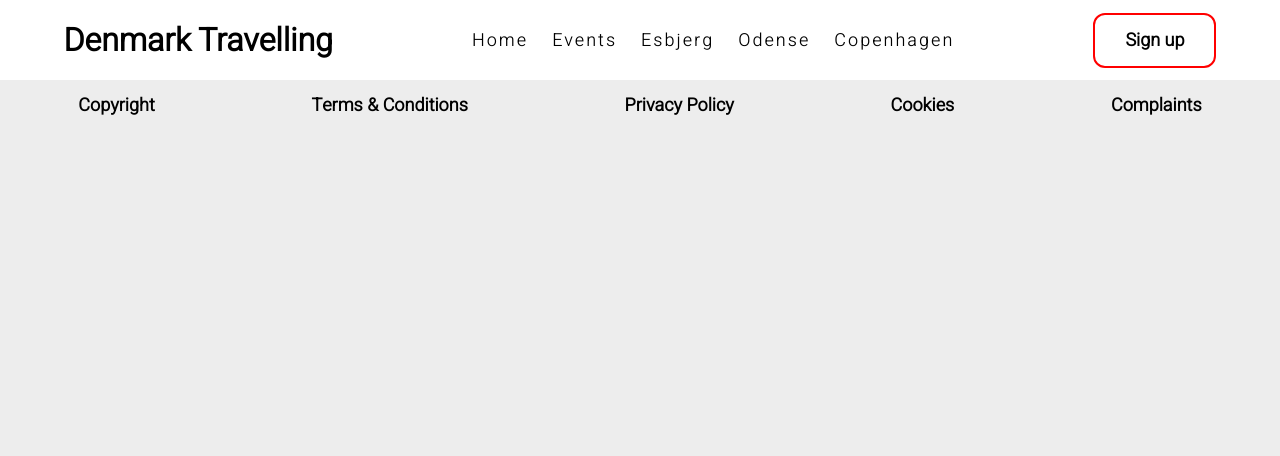
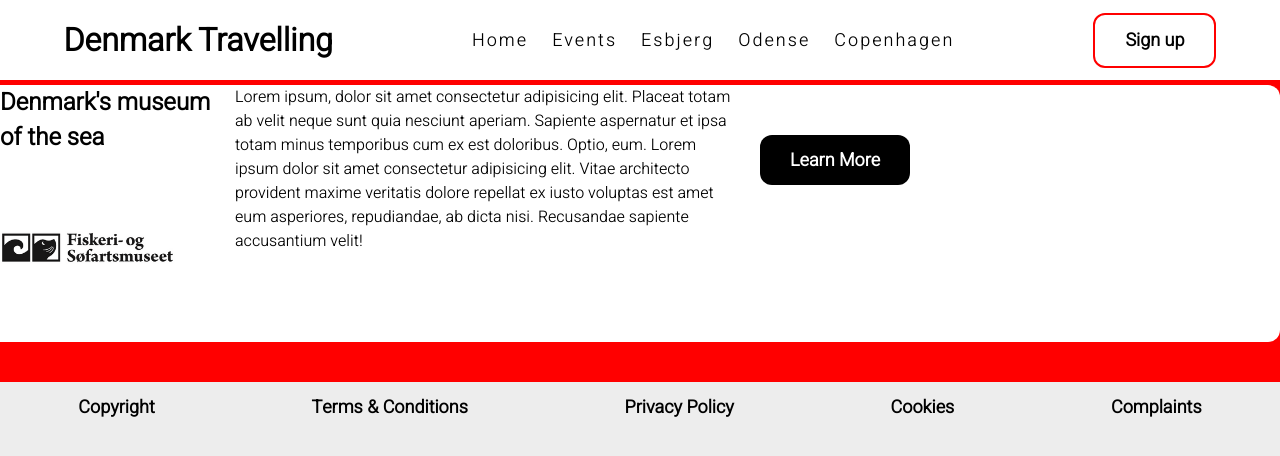
Before and after one commit to NimNim20/Mandatory-Project, a plain HTML site: page Esbjerg.html in a window 1280 px wide. Drawn offline with Linux system fonts and the light colour scheme.

Commit message:
Added museum

```diff
--- a/Esbjerg.html
+++ b/Esbjerg.html
@@ -11,7 +11,7 @@
 </head>
 <body>
 
-  <div class="container">
+  <div class="container esbjergbg">
 
     <div class="navbar">
       <div class="logo">
@@ -33,7 +33,28 @@
       </div>
     </div>
 
+    <div class="attractions">
+      <div class="venues">
+        <div class="seamuseum">
+          <div>
+            <h2 style="width: 235px; height: 75px;">Denmark's museum of the sea</h2>
+            <img src="img/fimus_logo_lille-2.png" style="width: 175px; height: 175px;">
 
+          </div>
+          <p style="width: 500px;">Lorem ipsum, dolor sit amet consectetur adipisicing elit. Placeat totam ab velit neque sunt quia nesciunt aperiam. Sapiente aspernatur et ipsa totam minus temporibus cum ex est doloribus. Optio, eum. Lorem ipsum dolor sit amet consectetur adipisicing elit. Vitae architecto provident maxime veritatis dolore repellat ex iusto voluptas est amet eum asperiores, repudiandae, ab dicta nisi. Recusandae sapiente accusantium velit!</p>
+          <a href="https://fimus.dk/en/?_gl=1*9f7t3s*_up*MQ..*_ga*NDE5MjIwNjUzLjE3MDAwMzkxMTY.*_ga_EZ8MQY9C3Y*MTcwMDAzOTExNS4xLjAuMTcwMDAzOTExNS4wLjAuMA..">Learn More</a>
+        </div>
+      </div>
+      <div class="venues"></div>
+      <div class="venues"></div>
+      <div class="venues"></div>
+      <div class="venues"></div>
+      <div class="venues"></div>
+      <div class="venues"></div>
+      <div class="venues"></div>
+      <div class="venues"></div>
+
+    </div>
 
 
     </div>
--- a/css/style.css
+++ b/css/style.css
@@ -8,6 +8,10 @@
 
 body{
   background-color: #ededed;
+}
+
+.esbjergbg {
+  background-color: red;
 }
 
 .col-1 {width: 8.33%;}
@@ -140,6 +144,37 @@ body{
 }
 /* City cards */
 
+/* Esbjerg Page Design start */
+
+.venues{
+  display: flex;
+  border-radius: 12px;
+  background-color: #fff;
+  margin-top: 5px;
+}
+
+/* Museum of the sea */
+.venues .seamuseum{
+  display: flex;
+  background-color: #fff;
+}
+
+.venues .seamuseum a{
+  text-decoration: none;
+  color: #fff;
+  background-color: #000;
+  height: 50px;
+  margin: 50px 0 0 25px;
+  font-weight: bold;
+  font-size: 18px;
+  padding: 12px 30px;
+  border-radius: 12px;
+}
+
+/* Museum of the sea */
+
+/* Esbjerg Page Design end */
+
 /* Footer */
 .footer{
   width: 100%;
```
Also changed, not shown: img/fimus_logo_lille-2.png (added).
